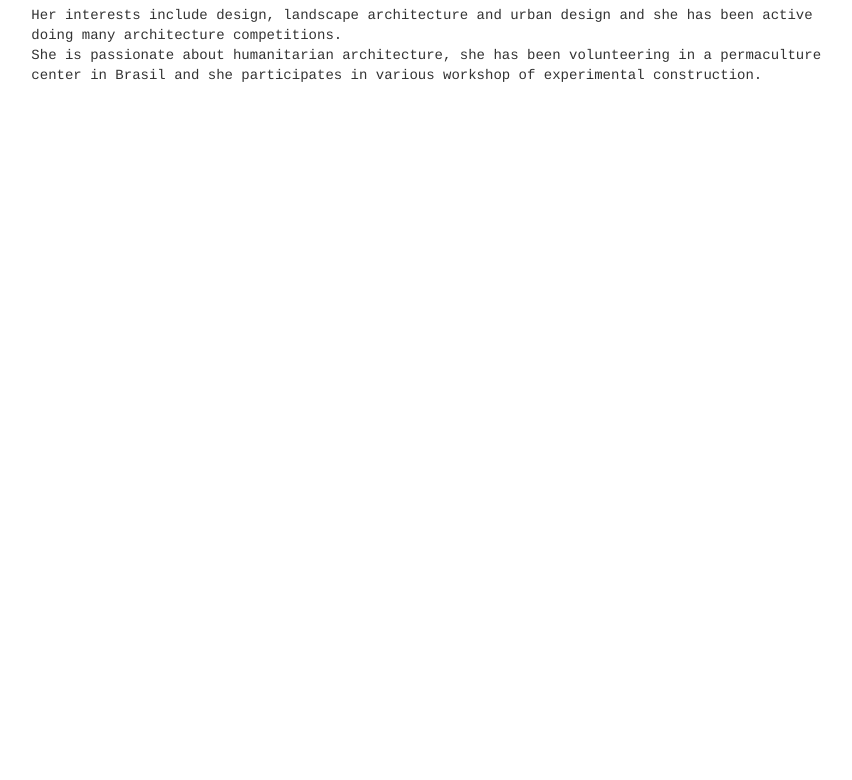
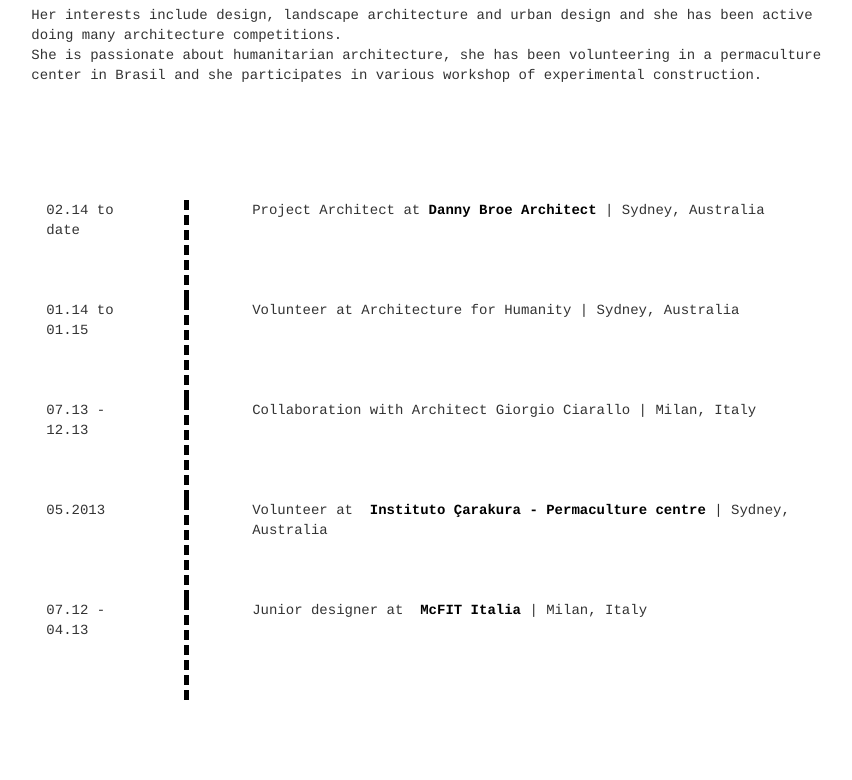
Before and after one commit to fedetaglia/serenavaccari, a Rails app: template app/views/pages/about.html.slim in a window 1280 px wide. Shown: the part 346-1126 px from the top of the page, without its empty margins (197-1049 px from the left). Before the commit the page ends 428 px from the top, so only its background shows below. Run offline with Rails 7, Linux system fonts and the light colour scheme; the template is opened without the code that fills it, so the values that code supplies are empty; style sheets or scripts are compiled from the project's sources; parts of the project's set-up code (start-up, migrations or seed data) failed here and were passed over; some libraries are stand-ins or nearby versions.

Commit message:
timeline

```diff
--- /dev/null
+++ b/app/views/pages/_history.html.slim
@@ -0,0 +1,51 @@
+.history
+  .row.history-line
+    .col-md-2.years
+      | 02.14 to date
+    .col-md-1.separator
+      .dotted &nbsp;
+    .col-md-9
+      | Project Architect at&nbsp;
+      b
+        = link_to "Danny Broe Architect", 'http://www.dannybroearchitect.com', class: 'black-link', target: '_blank'
+      |  | Sydney, Australia
+
+  .row.history-line
+    .col-md-2
+      | 01.14 to 01.15
+    .col-md-1.separator
+      .dotted &nbsp;
+    .col-md-9
+      | Volunteer at Architecture for Humanity
+      |  | Sydney, Australia
+
+  .row.history-line
+    .col-md-2
+      | 07.13 - 12.13
+    .col-md-1.separator
+      .dotted &nbsp;
+    .col-md-9
+      | Collaboration with Architect Giorgio Ciarallo
+      |  | Milan, Italy
+
+  .row.history-line
+    .col-md-2.years
+      | 05.2013
+    .col-md-1.separator
+      .dotted &nbsp;
+    .col-md-9
+      | Volunteer at &nbsp;
+      b
+        = link_to "Instituto Çarakura - Permaculture centre ", 'http://www.institutocarakura.org.br', class: 'black-link', target: '_blank'
+      |  | Sydney, Australia
+
+  .row.history-line
+    .col-md-2.years
+      | 07.12 - 04.13
+    .col-md-1.separator
+      .dotted &nbsp;
+    .col-md-9
+      | Junior designer at &nbsp;
+      b
+        = link_to "McFIT Italia", 'http://www.mcfit.com', class: 'black-link', target: '_blank'
+      |  |  Milan, Italy
--- a/app/views/pages/about.html.slim
+++ b/app/views/pages/about.html.slim
@@ -13,49 +13,7 @@
 
       p She is passionate about humanitarian architecture, she has been volunteering in a permaculture center in Brasil and she participates in various workshop of experimental construction.
 
-  / .col-md-6
-  /   .about-container
-  /     #aboutme.section
-
-  /       .history
-  /         .row.history-line
-  /           .col-md-1.years
-  /             | 2015
-  /           .col-md-1.separator
-  /             .dotted &nbsp;
-  /           .col-md-6
-  /             | I work ast Danny Broe Archietect In Sydney
-
-  /         .row.history-line
-  /           .col-md-1
-  /             | 2014
-  /           .col-md-1.separator
-  /             .dotted &nbsp;
-  /           .col-md-6
-  /             | Moved To Sydney and started to work for DBA.
-  /             br
-  /             | Architecture For Umanity
-
-  /         .row.history-line
-  /           .col-md-1
-  /             | 2014
-  /           .col-md-1.separator
-  /             .dotted &nbsp;
-  /           .col-md-6
-  /             | Moved To Sydney and started to work for DBA.
-  /             br
-  /             | Architecture For Umanity
-
-  / .col-md-6
-  /   .about-container
-  /     #aboutme.section
-
-  /       p Originally from Milan, Serena studied Architecture at Universidade Lusiada in Lisbon, Technische Universität in Berlin and Politecnico di Milano, where she completed her Bachelor and Masters of Architecture in 2011 with first class honours. Since 2012 Serena is a registered architect in Milan.
-
-  /       p Before moving to Sydney, she worked with different firms in Germany, Portugal and Italy, including BFM Architekten and Capinha Lopes.
-
-  /       p She is a keen traveller and she can communicate in up to 5 languages.
-  /       | Her interests include design, landscape architecture and urban design and she has been active doing many architecture competitions.
-
-
-  /       p She is passionate about humanitarian architecture, she has been volunteering in a permaculture center in Brasil and she participate in various workshop of experimental construction.
+  .col-md-12
+    .about-container
+      #aboutme.section
+        = render partial: 'history'
```
